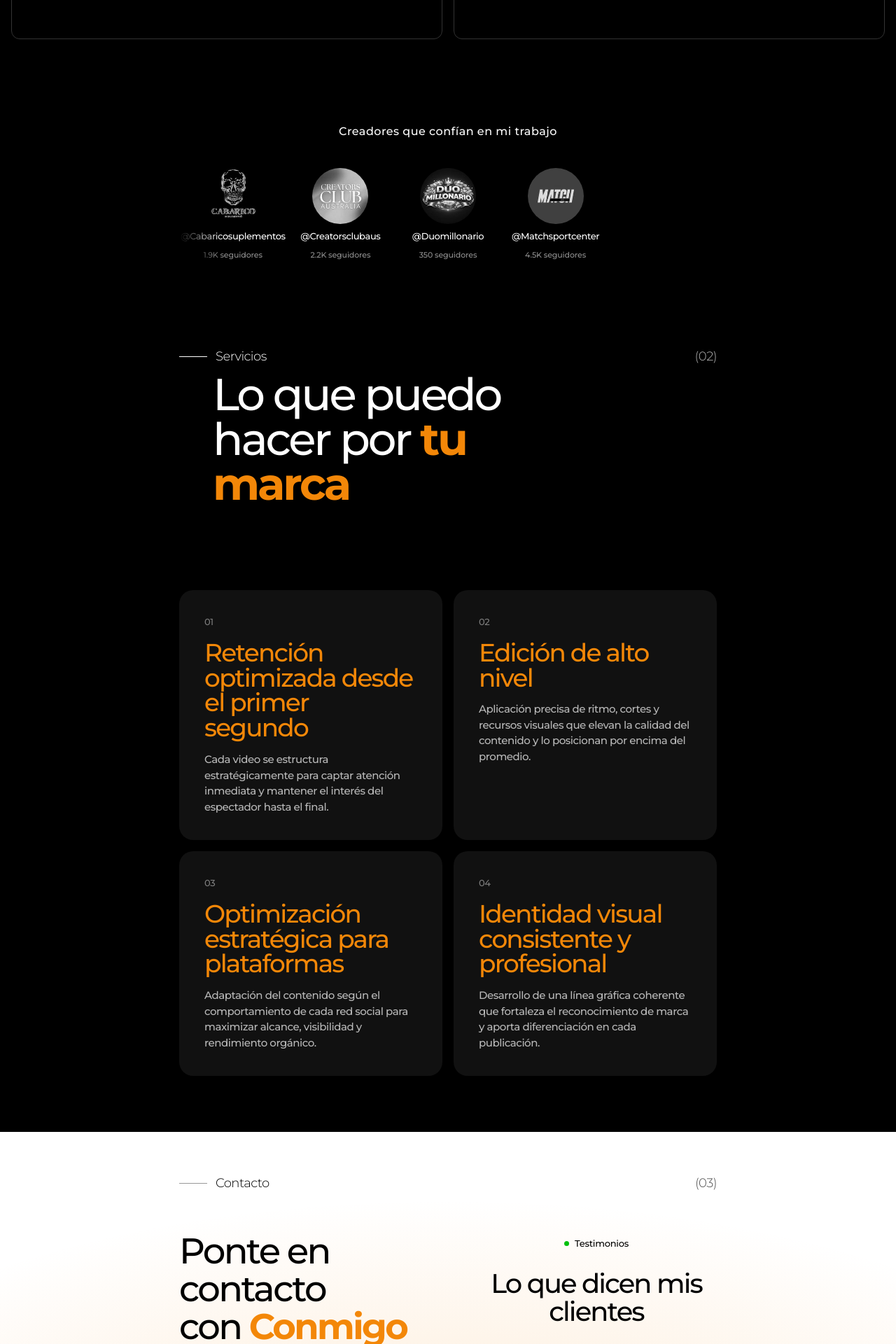
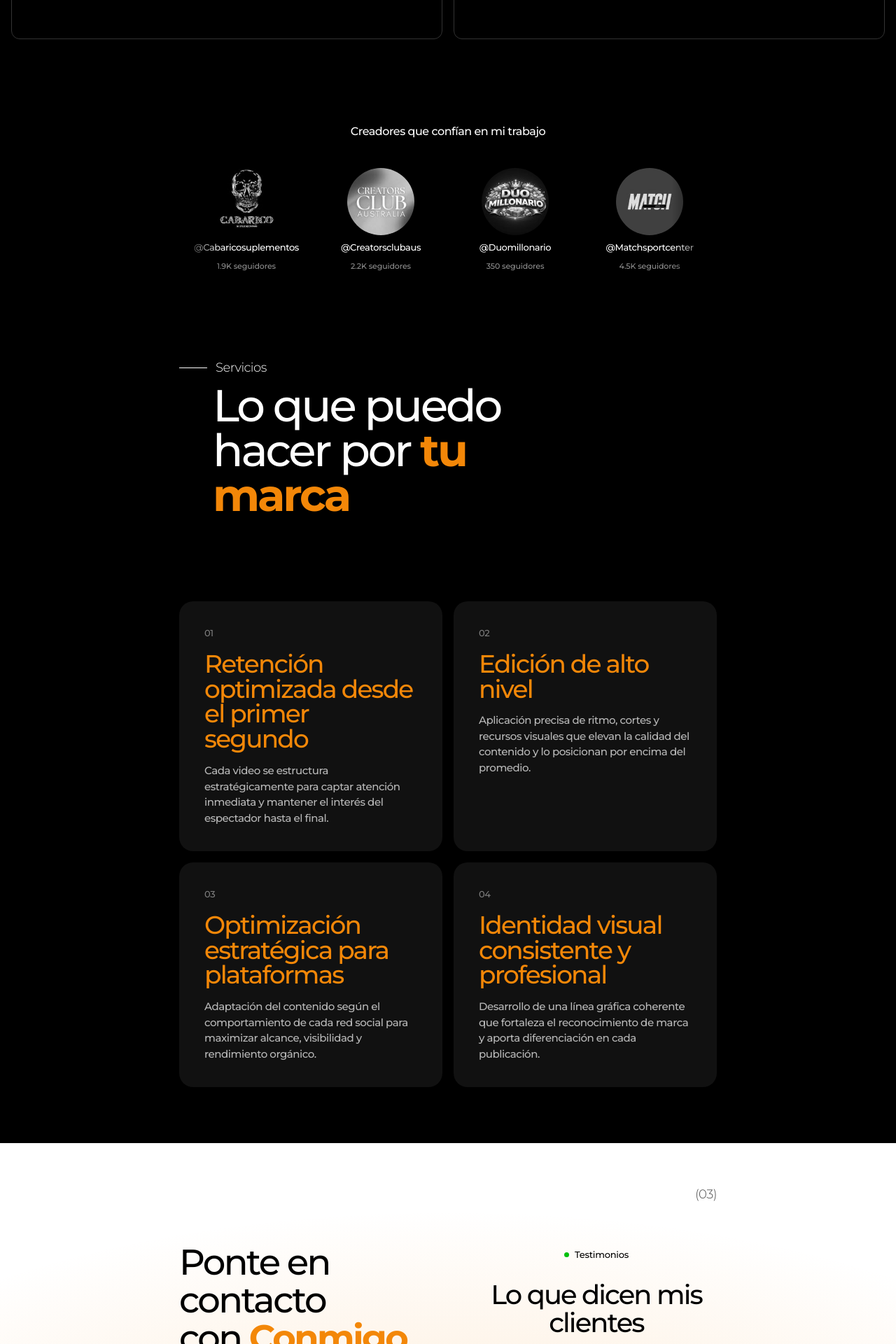
Before and after one commit to jxcobmp4/Jxcob-portfolio-main, a Next.js app: page / in a window 1280 px wide. Shown: the part 1473-3393 px from the top of the page at 70% size. Built offline with nearby package versions, Linux system fonts and the light colour scheme; grey boxes are pictures that could not be loaded.

Commit message:
cambios3

```diff
--- a/src/components/sections/ClientsSection.tsx
+++ b/src/components/sections/ClientsSection.tsx
@@ -24,23 +24,23 @@ export default function ClientsSection() {
   return (
     <AnimatedSection>
       <section className="px-6 md:px-12 lg:px-64 py-10 pb-16">
-        <p className="text-center text-[16px] font-medium tracking-[0.03em] mb-10">
+        <p className="text-center text-[16px] font-medium tracking-[-0.03em] mb-10">
           {CLIENTS.tagline}
         </p>
-        <div className="relative">
+        <div className="relative max-w-4xl mx-auto">
           {/* Degradado izquierdo */}
           <div className="absolute inset-y-0 left-0 w-16 bg-gradient-to-r from-[var(--color-bg)] to-transparent z-10 pointer-events-none" />
           {/* Degradado derecho */}
           <div className="absolute inset-y-0 right-0 w-16 bg-gradient-to-l from-[var(--color-bg)] to-transparent z-10 pointer-events-none" />
           <div className="overflow-hidden" ref={emblaRef}>
-          <div className="flex">
+            <div className="flex justify-center">
               {CLIENTS.items.map((client) => (
                 <div
                   key={client.id}
-                className="flex-[0_0_50%] md:flex-[0_0_33.33%] lg:flex-[0_0_20%] min-w-0 px-3"
+                  className="flex-[0_0_50%] md:flex-[0_0_33.33%] lg:flex-[0_0_25%] min-w-0 px-3"
                 >
                   <div className="flex flex-col items-center gap-2 group cursor-default">
-                  <div className="relative w-20 h-20 rounded-full overflow-hidden">
+                    <div className="relative w-20 h-20 md:w-24 md:h-24 rounded-full overflow-hidden">
                       <Image
                         src={client.image}
                         alt={client.name}
--- a/src/components/sections/ContactSection.tsx
+++ b/src/components/sections/ContactSection.tsx
@@ -42,8 +42,8 @@ export default function ContactSection() {
         <div className="relative z-10">
           {/* Section header row */}
           <div className="flex justify-between items-center pt-10 md:pt-[60px] pb-8 md:pb-14">
-            <p className="text-[15px] md:text-[18px] font-extralight tracking-[-0.03em] flex items-center gap-3 text-[var(--color-bg)]">
-              <span className="border-t w-8 md:w-10 inline-block pl-3 border-[var(--color-bg)]/40" />
+            <p className="text-[15px] md:text-[18px] font-extralight tracking-[-0.03em] flex items-center gap-3 text-[var(--color-text-primary)]">
+              <span className="border-t w-8 md:w-10 inline-block pl-3 border-[var(--color-text-primary)]/40" />
               Contacto
             </p>
             <span className="text-[15px] md:text-[18px] font-extralight tracking-[-0.03em] opacity-70 text-[var(--color-bg)]">
--- a/src/components/sections/ServicesSection.tsx
+++ b/src/components/sections/ServicesSection.tsx
@@ -72,7 +72,7 @@ export default function ServicesSection() {
       <section id="services" className="px-6 md:px-12 lg:px-64">
         <SectionIntro
           label="Servicios"
-          number="(02)"
+          number=""
           heading={
 <h2 className="text-[36px] sm:text-[48px] lg:text-[64px] font-bold tracking-[-0.05em] leading-none max-w-[560px]">
   Lo que puedo
--- a/src/components/ui/SectionIntro.tsx
+++ b/src/components/ui/SectionIntro.tsx
@@ -19,6 +19,7 @@ export default function SectionIntro({
 }: SectionIntroProps) {
   const textColor = dark ? "text-[var(--color-bg)]" : "text-[var(--color-text-primary)]";
   const lineColor = dark ? "border-[var(--color-bg)]/40" : "border-[--color-text-primary]";
+  const numberColor = dark ? "text-[var(--color-bg)]" : "text-[var(--color-bg)]";
   const subtitleColor = dark ? "text-[var(--color-bg)]/60" : "text-[var(--color-text-primary)]";
 
   return (
@@ -29,7 +30,7 @@ export default function SectionIntro({
           <span className={`border-t w-8 md:w-10 inline-block pl-3 ${lineColor}`} />
           {label}
         </p>
-        <span className={`text-[15px] md:text-[18px] font-extralight tracking-[-0.03em] opacity-70 ${textColor}`}>
+        <span className={`text-[15px] md:text-[18px] font-extralight tracking-[-0.03em] opacity-70 ${numberColor}`}>
           {number}
         </span>
       </div>
```
Lines whose indentation alone changed are shown as unchanged.
